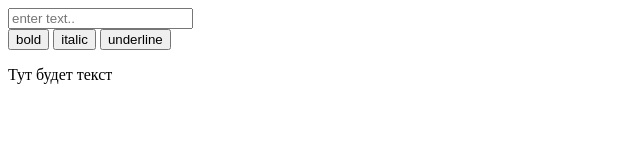
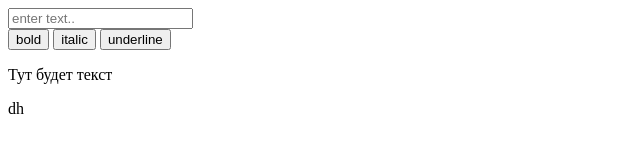
Before and after one commit to ajarrra/1-start, a plain HTML site: page index.html in a window 1280 px wide. Shown: the full height of the page, 0-640 px from the left. Drawn offline with Linux system fonts and the light colour scheme.

Commit message:
first commit

```diff
--- a/index.html
+++ b/index.html
@@ -24,6 +24,9 @@
 
 
 
+	dh
+
+
 
 	<script src="js/core.js"></script>
 
```
